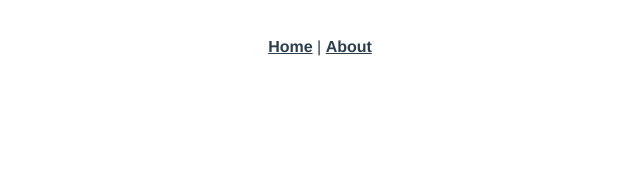
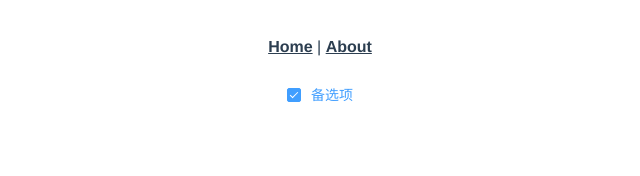
Before and after one commit to AnnGreen1/Vue2-JavaScript-demo, a Vue app: page /dev/CheckboxColor in a window 1280 px wide. Shown: the top 176 px of the page, without its empty margins (320-960 px from the left). Built offline with nearby package versions, Linux system fonts and the light colour scheme.

Commit message:
elementui是如何改复选框背景色的？

```diff
--- a/package.json
+++ b/package.json
@@ -10,7 +10,7 @@
   "dependencies": {
     "axios": "^1.1.2",
     "core-js": "^3.8.3",
-    "element-ui": "^2.15.10",
+    "element-ui": "^2.15.13",
     "mirai-js": "^2.8.6",
     "vue": "^2.6.14",
     "vue-router": "^3.5.1"
--- a/src/router/routes/Dev/index.js
+++ b/src/router/routes/Dev/index.js
@@ -34,5 +34,10 @@ const devRoute = [
     name: "dev-SelectAllMyself",
     component: () => import("@/views/Dev/SelectAllMyself.vue"),
   },
+  {
+    path: "/dev/CheckboxColor",
+    name: "dev-CheckboxColor",
+    component: () => import("@/views/Dev/CheckboxColor.vue"),
+  },
 ];
 export default devRoute;
--- /dev/null
+++ b/src/views/Dev/CheckboxColor.vue
@@ -0,0 +1,14 @@
+<template>
+  <div>
+    <el-checkbox v-model="checked">备选项</el-checkbox>
+  </div>
+</template>
+<script>
+export default {
+  data() {
+    return {
+      checked: true,
+    };
+  },
+};
+</script>
```
Also changed, not shown: 1 other file (tests, documents, lock files or other folders).
